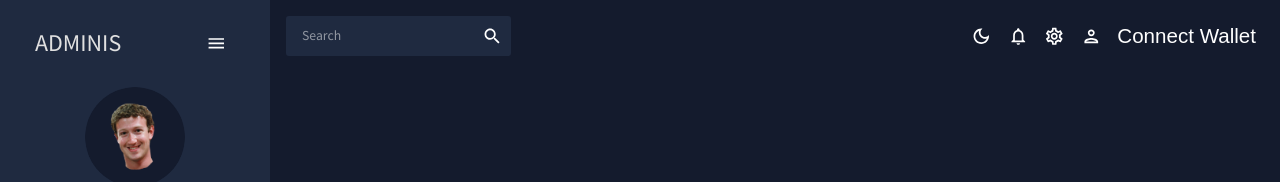
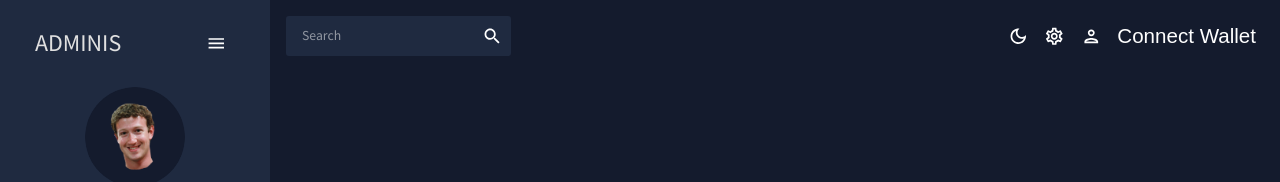
Before and after one commit to orimaromcom/cartwheel_client, a React (Create React App) app: page / in a window 1280 px wide. Shown: the top 182 px of the page. Built offline with nearby package versions, Linux system fonts and the light colour scheme.

Commit message:
first commit

```diff
--- a/src/scenes/global/Topbar.jsx
+++ b/src/scenes/global/Topbar.jsx
@@ -4,7 +4,6 @@ import { ColorModeContext, tokens } from "../../theme";
 import InputBase from "@mui/material/InputBase";
 import LightModeOutlinedIcon from "@mui/icons-material/LightModeOutlined";
 import DarkModeOutlinedIcon from "@mui/icons-material/DarkModeOutlined";
-import NotificationsOutlinedIcon from "@mui/icons-material/NotificationsOutlined";
 import SettingsOutlinedIcon from "@mui/icons-material/SettingsOutlined";
 import PersonOutlinedIcon from "@mui/icons-material/PersonOutlined";
 import SearchIcon from "@mui/icons-material/Search";
@@ -34,9 +33,6 @@ const Topbar = () => {
           )}
         </IconButton>
         <IconButton>
-          <NotificationsOutlinedIcon />
-        </IconButton>
-        <IconButton>
           <SettingsOutlinedIcon />
         </IconButton>
         <IconButton>
```
Also changed, not shown: 1 other file (tests, documents, lock files or other folders).
